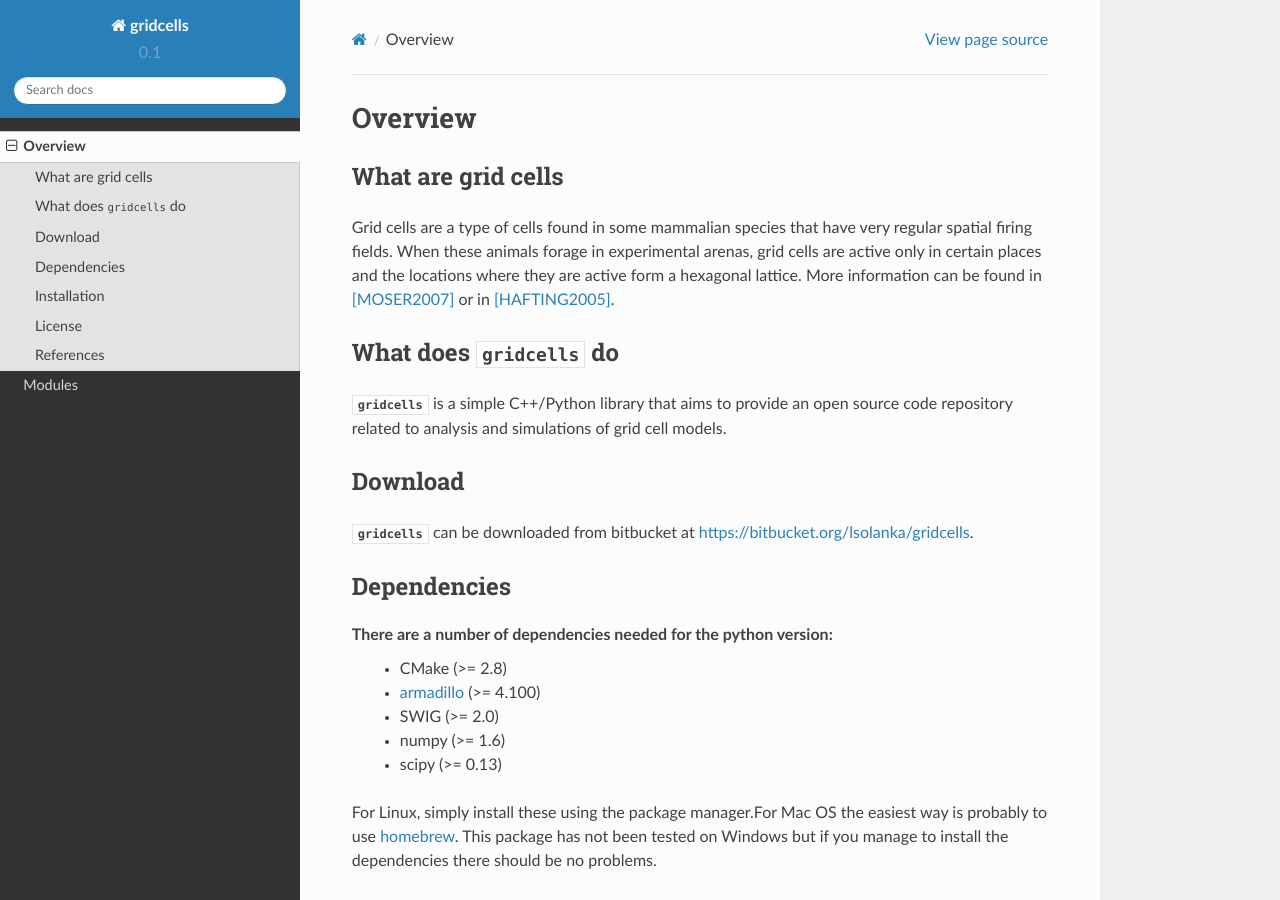
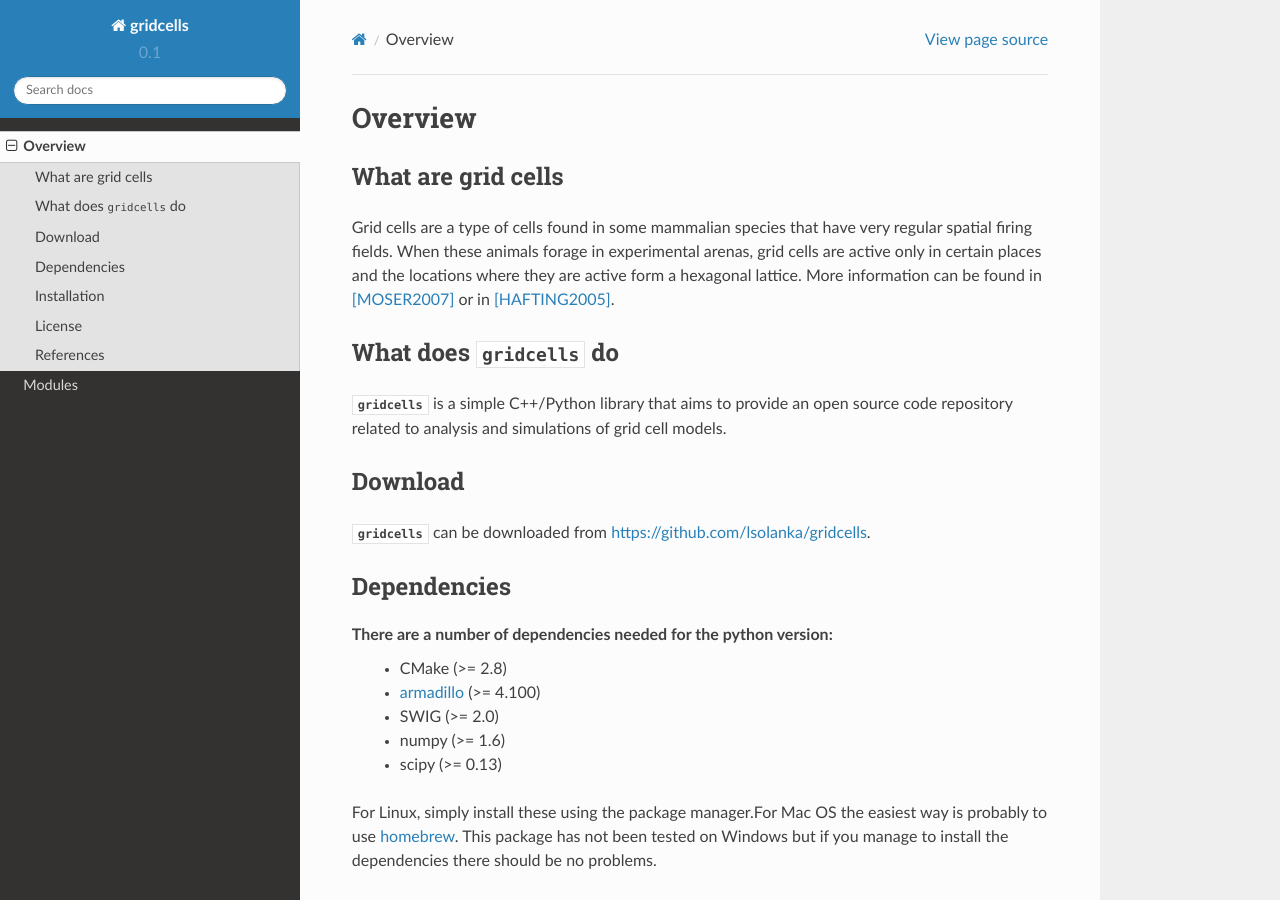
Before and after one commit to MattNolanLab/gridcells, a Sphinx documentation site: the page built from doc/src/overview/index.rst, in a window 1280 px wide and 900 px high. Built offline with Sphinx 7.4.7 and the Read the Docs theme 2.0.0, drawn with Linux system fonts in a browser that asks for light colours; formulas are drawn with MathJax 3.

Commit message:
update doc after migration to github.

```diff
--- a/README.rst
+++ b/README.rst
@@ -22,8 +22,7 @@ source code repository related to analysis and simulations of grid cell models.
 Download
 --------
 
-`gridcells` can be downloaded from bitbucket at
-https://bitbucket.org/lsolanka/gridcells.
+`gridcells` can be downloaded from https://github.com/lsolanka/gridcells.
 
 
 Dependencies
--- a/doc/src/overview/index.rst
+++ b/doc/src/overview/index.rst
@@ -22,8 +22,7 @@ source code repository related to analysis and simulations of grid cell models.
 Download
 --------
 
-:mod:`gridcells` can be downloaded from bitbucket at
-https://bitbucket.org/lsolanka/gridcells.
+:mod:`gridcells` can be downloaded from https://github.com/lsolanka/gridcells.
 
 
 Dependencies
```
